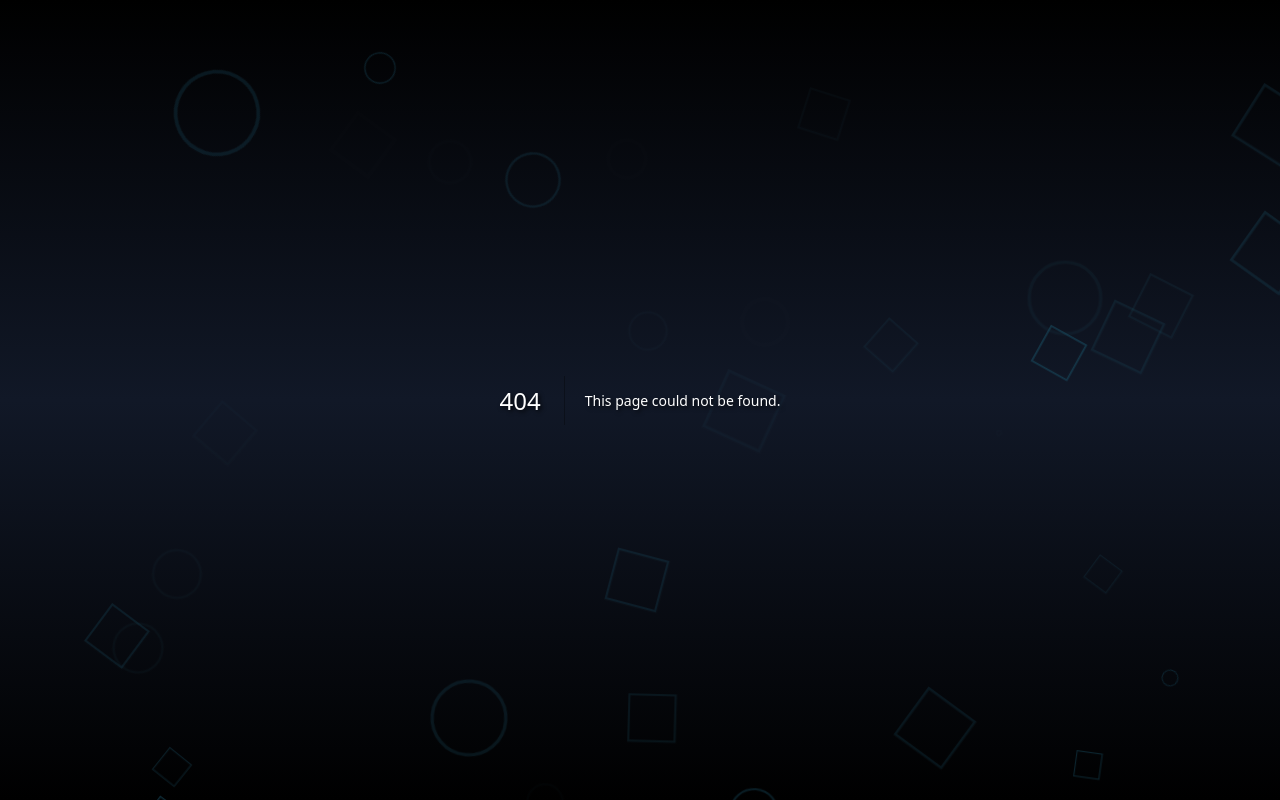
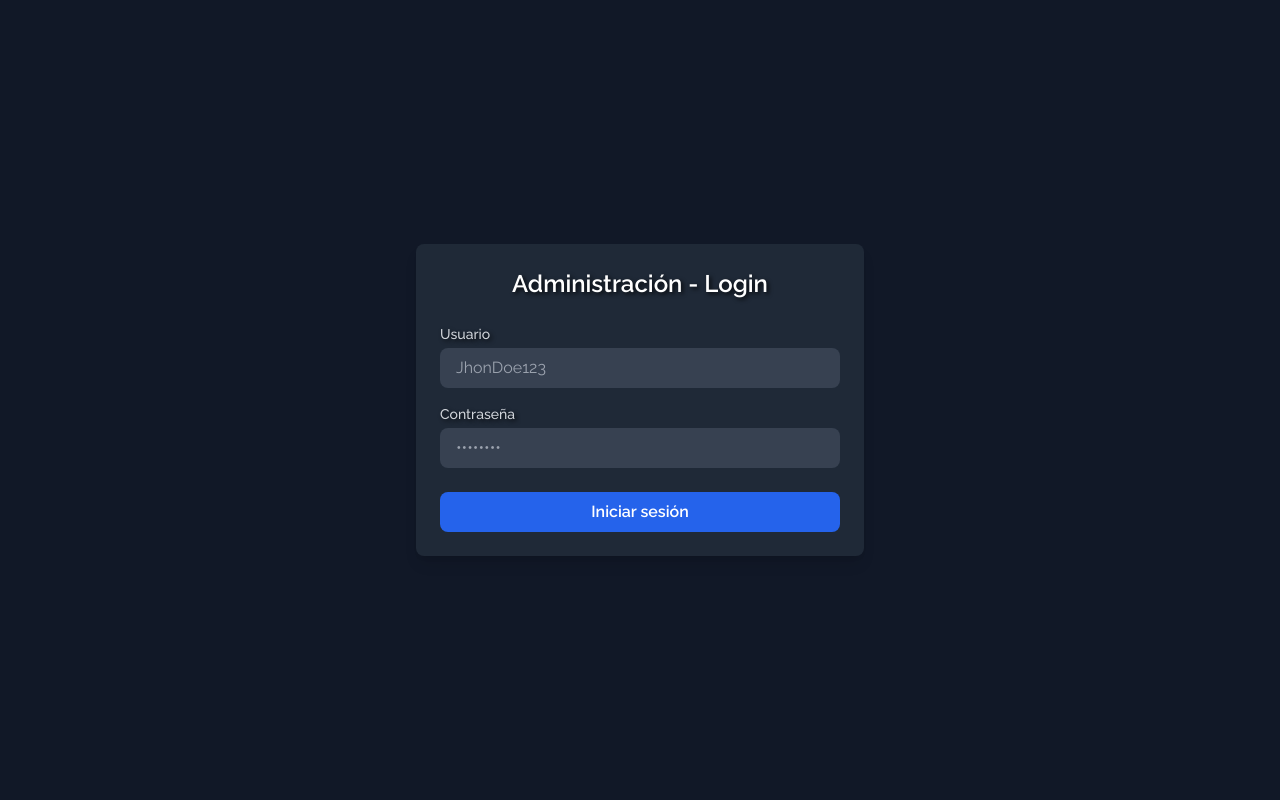
Before and after one commit to Lukkas98/Portafolio, a Next.js app: page /admin in a window 1280 px wide. Before the commit this address had no page. Built offline with nearby package versions, Linux system fonts and the light colour scheme; no server answers.

Commit message:
add admin login functionality with verification and update template import

```diff
--- /dev/null
+++ b/api/verifyAdmin.js
@@ -0,0 +1,12 @@
+"use server";
+import { PASSWORD, USER } from "@/lib/configVariables";
+
+export const verifyAdmin = async (_prevState, form) => {
+  const user = form.get("user");
+  const password = form.get("password");
+
+  if (user === USER && password === PASSWORD) {
+    return { success: true, message: "¡Bienvenido!" };
+  }
+  return { success: false, message: "Ups... Parece que tus credenciales son incorrectas." };
+};
--- /dev/null
+++ b/app/admin/page.jsx
@@ -0,0 +1,77 @@
+"use client";
+import { verifyAdmin } from "@/api/verifyAdmin";
+import { useRouter } from "next/navigation";
+import { useActionState, useEffect } from "react";
+
+export default function Admin() {
+  const [state, formAction, isPending] = useActionState(verifyAdmin, {
+    user: "",
+    password: "",
+  });
+  const { push } = useRouter();
+
+  useEffect(() => {
+    if (state.success) push("/admin/projects");
+  }, [state.success]);
+
+  return (
+    <div className="min-h-screen flex items-center justify-center bg-gray-900">
+      <div className="bg-gray-800 p-6 rounded-lg shadow-lg w-full max-w-md">
+        <h2 className="text-2xl font-semibold text-center text-white mb-6">
+          Administración - Login
+        </h2>
+        <form action={formAction}>
+          <div className="mb-4">
+            <label htmlFor="email" className="block text-sm font-medium text-gray-300 mb-1">
+              Usuario
+            </label>
+            <input
+              type="text"
+              name="user"
+              id="user"
+              autoComplete="off"
+              className="w-full px-4 py-2 bg-gray-700 text-white rounded-lg focus:ring-2 focus:ring-blue-500 focus:outline-none"
+              placeholder="JhonDoe123"
+            />
+          </div>
+          <div className="mb-6">
+            <label htmlFor="password" className="block text-sm font-medium text-gray-300 mb-1">
+              Contraseña
+            </label>
+            <input
+              autoComplete="off"
+              type="password"
+              name="password"
+              id="password"
+              className="w-full px-4 py-2 bg-gray-700 text-white rounded-lg focus:ring-2 focus:ring-blue-500 focus:outline-none"
+              placeholder="••••••••"
+            />
+          </div>
+          {isPending ? (
+            <div className="w-full bg-blue-600 hover:bg-blue-700 text-white font-semibold py-2 rounded-lg transition duration-200">
+              Verificando...
+            </div>
+          ) : (
+            !state.success && (
+              <button
+                type="submit"
+                className="w-full bg-blue-600 hover:bg-blue-700 text-white font-semibold py-2 rounded-lg transition duration-200"
+              >
+                Iniciar sesión
+              </button>
+            )
+          )}
+          {state.message && (
+            <div
+              className={`mt-4 text-center text-sm ${
+                state.success ? "text-green-500" : "text-red-500"
+              }`}
+            >
+              {state.message}
+            </div>
+          )}
+        </form>
+      </div>
+    </div>
+  );
+}
--- a/app/template.jsx
+++ b/app/template.jsx
@@ -1,7 +1,10 @@
-import AnimatedBg from '@/components/backgroud/animatedBg';
-import dynamic from 'next/dynamic';
+"use client";
+import dynamic from "next/dynamic";
 
-const AnimateBg = dynamic(() => AnimatedBg, { ssr: false });
+const AnimateBg = dynamic(() => import("@/components/backgroud/animatedBg"), {
+  ssr: false,
+  loading: () => null,
+});
 
 export default function TemplateRoot({ children }) {
   return (
```
